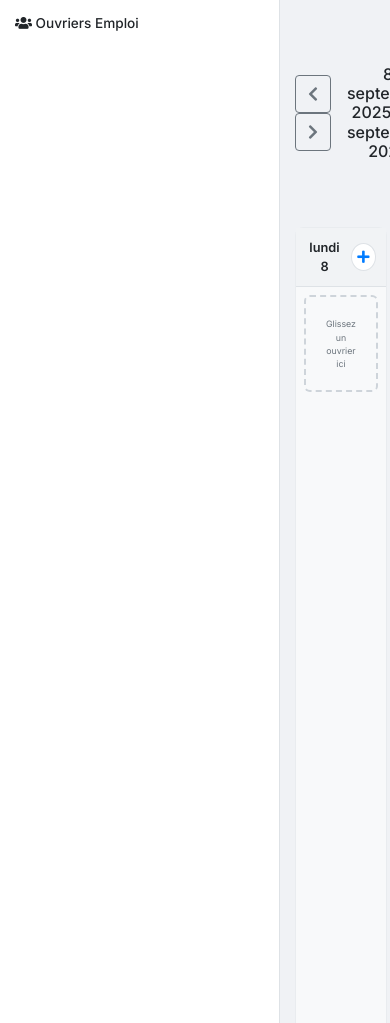
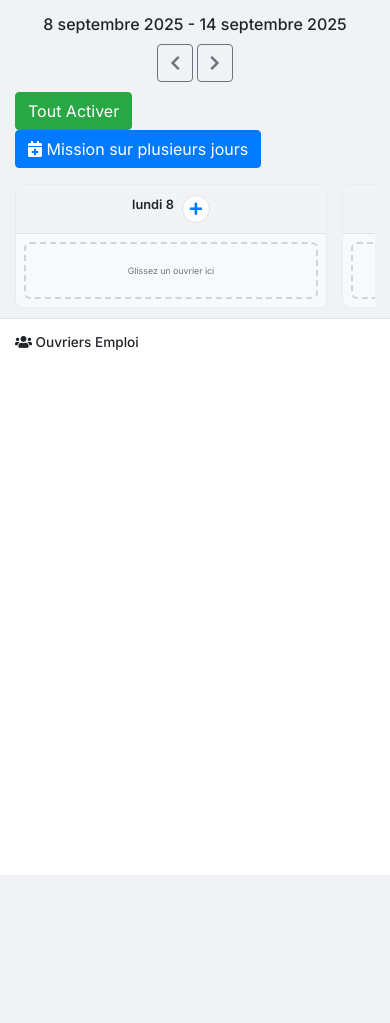
Before and after one commit to SarathChandramohan/FranceReport, a PHP site: page /planning.php in a window 390 px wide. Shown: the part 91-1114 px from the top of the page. Run offline with PHP 8.4, Linux system fonts and the light colour scheme; the visitor is signed in with stand-in values (Sample User, id 1); data that the repository does not hold is empty; some libraries are stand-ins or nearby versions.

Commit message:
Update planning.php

```diff
--- a/planning.php
+++ b/planning.php
@@ -37,7 +37,7 @@ $default_color = $predefined_colors[0];
         .assignment-count { font-size: 0.5rem; color: #fff; background-color: #dc3545; border-radius: 10px; padding: 2px 8px; display: inline-block; margin-top: 5px; }
         .daily-planning-container { display: grid; grid-template-columns: repeat(7, 1fr); gap: 15px; min-height: 100%; }
         .day-column { background-color: #f8f9fa; border-radius: 8px; border: 1px solid #e9ecef; display: flex; flex-direction: column; }
-        .day-header { padding: 10px; text-align: center; font-weight: 600; border-bottom: 1px solid var(--border-color); background-color: #f1f3f5; display:flex; justify-content:center; align-items:center; cursor: pointer; }
+        .day-header { padding: 10px; text-align: center; font-weight: 600; border-bottom: 1px solid var(--border-color); background-color: #f1f3f5; display:flex; justify-content:center; align-items-center; cursor: pointer; }
         .day-header.selected { background-color: var(--primary); color: white; }
 
         .mission-card { background-color: #fff; border-left: 5px solid; border-radius: 6px; padding: 10px; margin-bottom: 10px; box-shadow: 0 1px 3px rgba(0,0,0,0.05); position: relative; }
@@ -69,6 +69,55 @@ $default_color = $predefined_colors[0];
         #missionFormModal.compact-modal label { font-size: 0.65rem; margin-bottom: 0.2rem; }
         #missionFormModal.compact-modal .form-control, #missionFormModal.compact-modal .btn { font-size: 0.7rem; padding: 0.25rem 0.5rem; height: auto; }
         #missionFormModal.compact-modal textarea.form-control { min-height: 50px; }
+
+        /* Styles for Mobile Devices */
+        @media (max-width: 768px) {
+            html, body {
+                height: auto;
+                overflow: auto;
+            }
+
+            .main-container {
+                flex-direction: column;
+                height: auto;
+            }
+
+            .planning-col {
+                order: 1; /* Show planning board on top */
+                height: auto;
+                overflow-y: visible;
+                padding-bottom: 0;
+            }
+
+            .workers-list-col {
+                order: 2; /* Show workers list at the bottom */
+                flex: 0 0 auto;
+                width: 100%;
+                height: 50vh; /* Give it a fixed height for scrolling */
+                border-right: none;
+                border-top: 1px solid var(--border-color);
+            }
+
+            .daily-planning-container {
+                /* Make the 7-day view scroll horizontally */
+                grid-template-columns: repeat(7, 80vw);
+                overflow-x: auto;
+                padding-bottom: 10px;
+                min-height: 0;
+            }
+
+            /* Make the header controls stack nicely */
+            .planning-col > .d-flex {
+                flex-wrap: wrap;
+                justify-content: center !important;
+                gap: 10px;
+            }
+
+            #currentWeekRange {
+                order: -1; /* Move week range text to the top */
+                width: 100%;
+            }
+        }
     </style>
 </head>
 <body>
```
